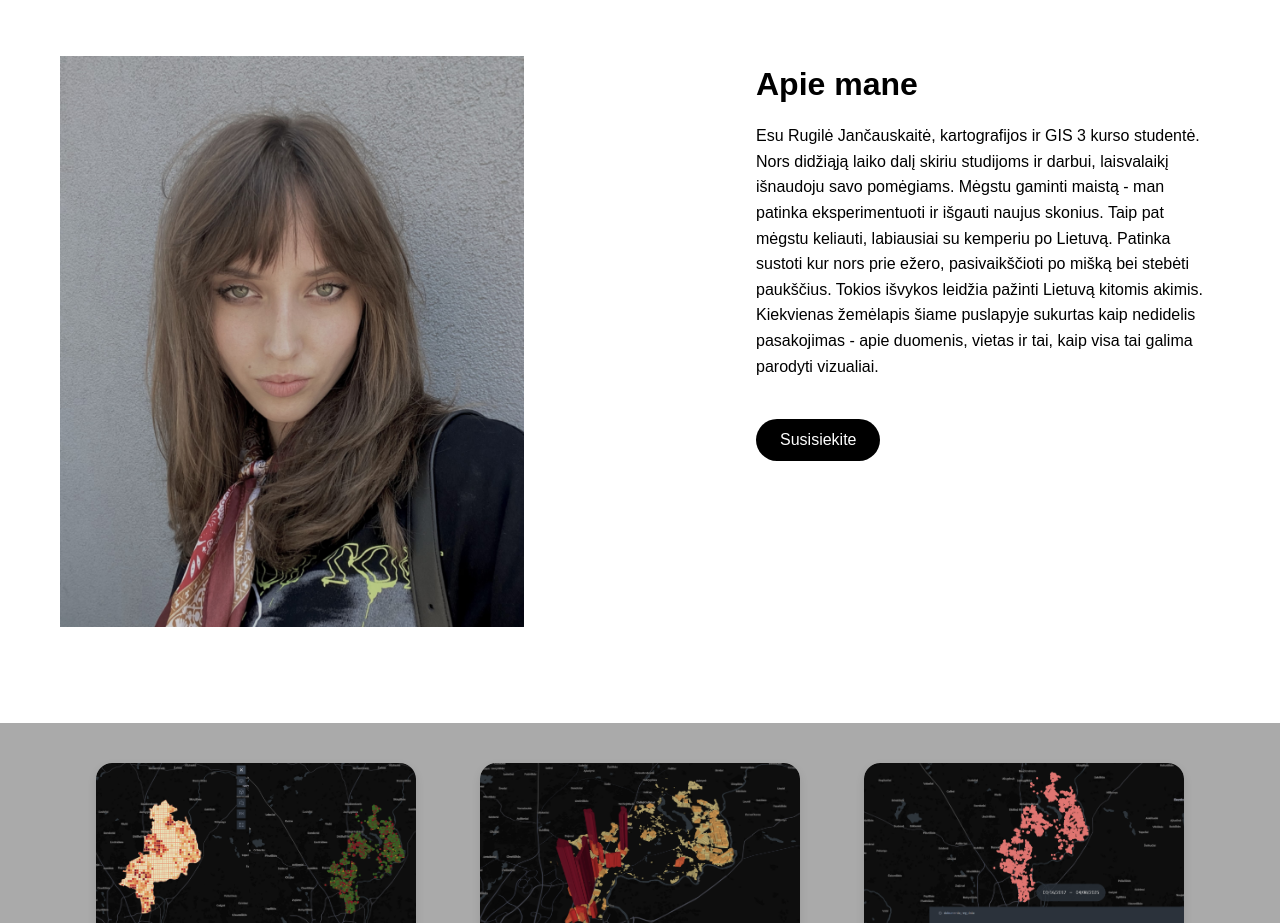
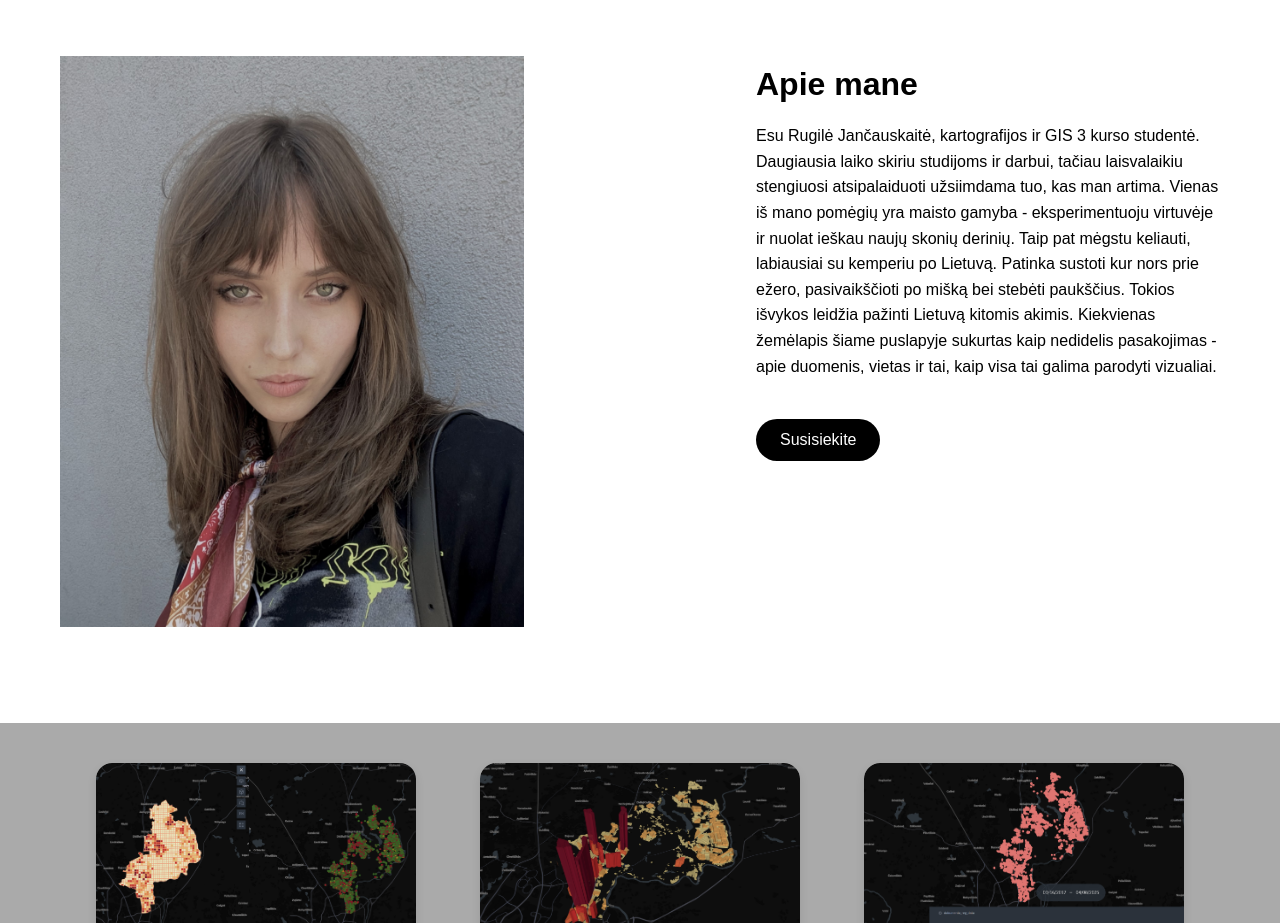
Before and after one commit to rugilejan/rugilejan.github.io, a plain HTML site: page index.html in a window 1280 px wide. Shown: the part 920-1843 px from the top of the page. Drawn offline with nearby package versions, Linux system fonts and the light colour scheme.

Commit message:
Atnaujinu svetaine

```diff
--- a/index.html
+++ b/index.html
@@ -39,7 +39,7 @@
       <div class="about-text">
         <h1>Apie mane</h1>
         <p>
-             Esu Rugilė Jančauskaitė, kartografijos ir GIS 3 kurso studentė. Nors didžiąją laiko dalį skiriu studijoms ir darbui, laisvalaikį išnaudoju savo pomėgiams. Mėgstu gaminti maistą - man patinka eksperimentuoti ir išgauti naujus skonius.
+             Esu Rugilė Jančauskaitė, kartografijos ir GIS 3 kurso studentė. Daugiausia laiko skiriu studijoms ir darbui, tačiau laisvalaikiu stengiuosi atsipalaiduoti užsiimdama tuo, kas man artima. Vienas iš mano pomėgių yra maisto gamyba - eksperimentuoju virtuvėje ir nuolat ieškau naujų skonių derinių.
 Taip pat mėgstu keliauti, labiausiai su kemperiu po Lietuvą. Patinka sustoti kur nors prie ežero, pasivaikščioti po mišką bei stebėti paukščius. Tokios išvykos leidžia pažinti Lietuvą kitomis akimis.
 Kiekvienas žemėlapis šiame puslapyje sukurtas kaip nedidelis pasakojimas - apie duomenis, vietas ir tai, kaip visa tai galima parodyti vizualiai.
         </p>
```
